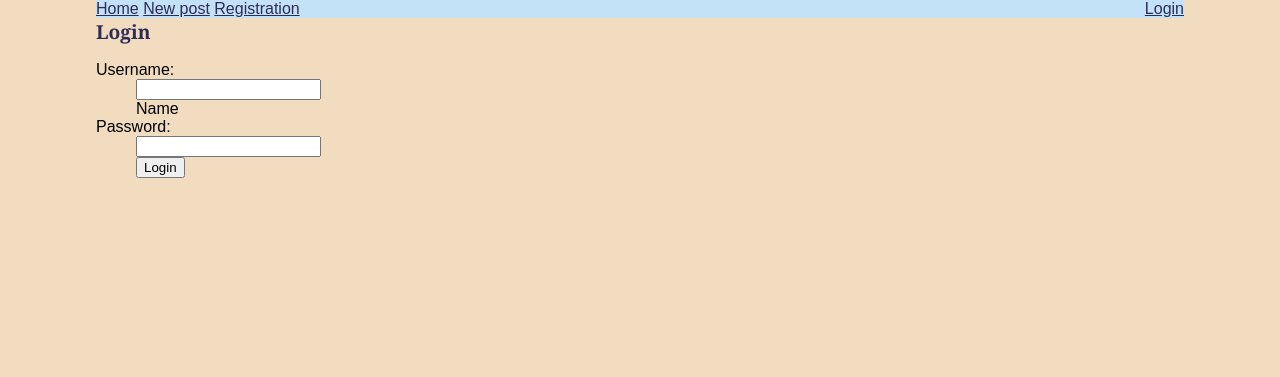
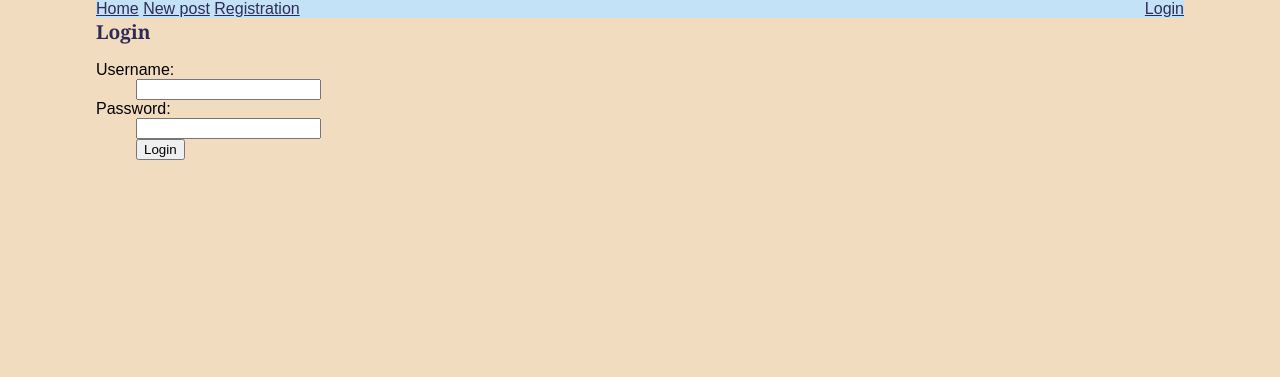
Before and after one commit to Kristina-B/blogger, a Flask app: page /login in a window 1280 px wide. Shown: the part 43-420 px from the top of the page. Run offline with Flask 2, Linux system fonts and the light colour scheme.

Commit message:
Update login.html

```diff
--- a/blogger/templates/login.html
+++ b/blogger/templates/login.html
@@ -10,7 +10,6 @@
     <dl>
       <dt>Username:
       <dd><input type="text" name="username">
-          <span class="placeholder-text" id="username" style="display: block;">Name</span>
       <dt>Password:
       <dd><input type="password" name="password">
       <dd><input type="submit" value="Login">
```
